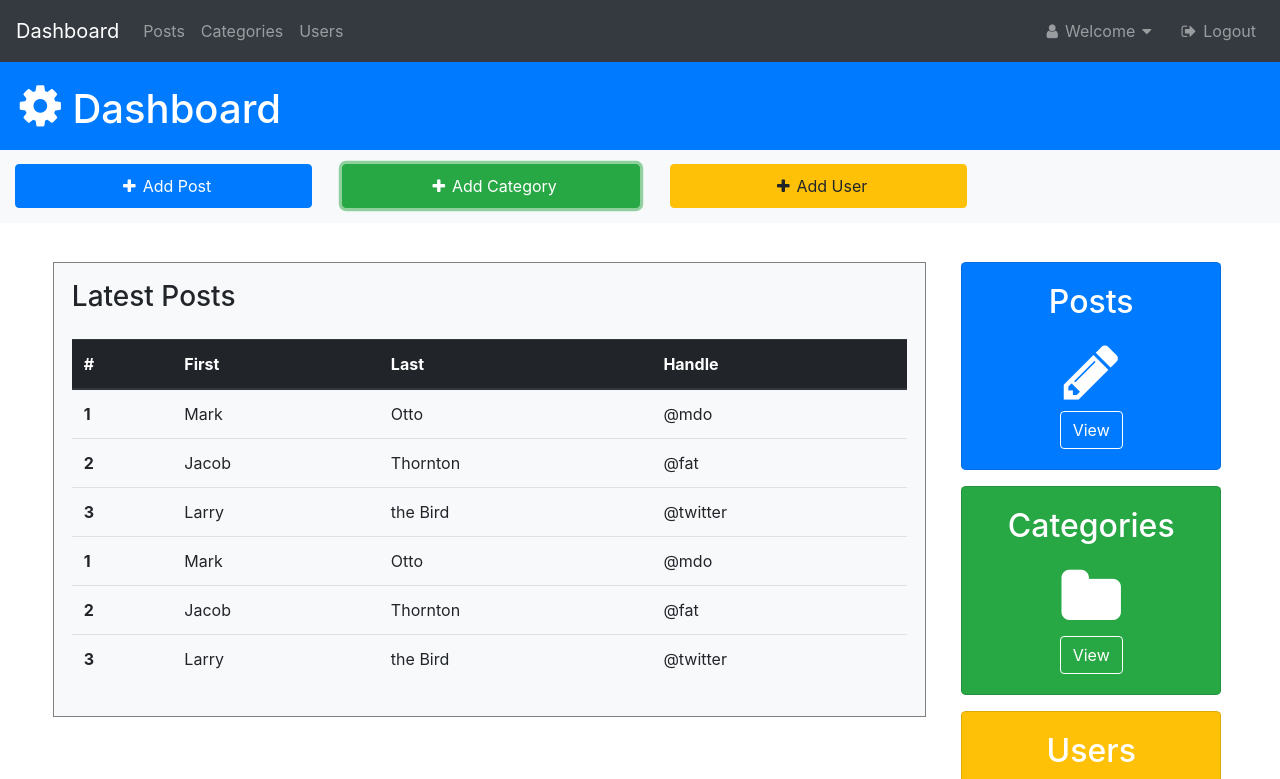
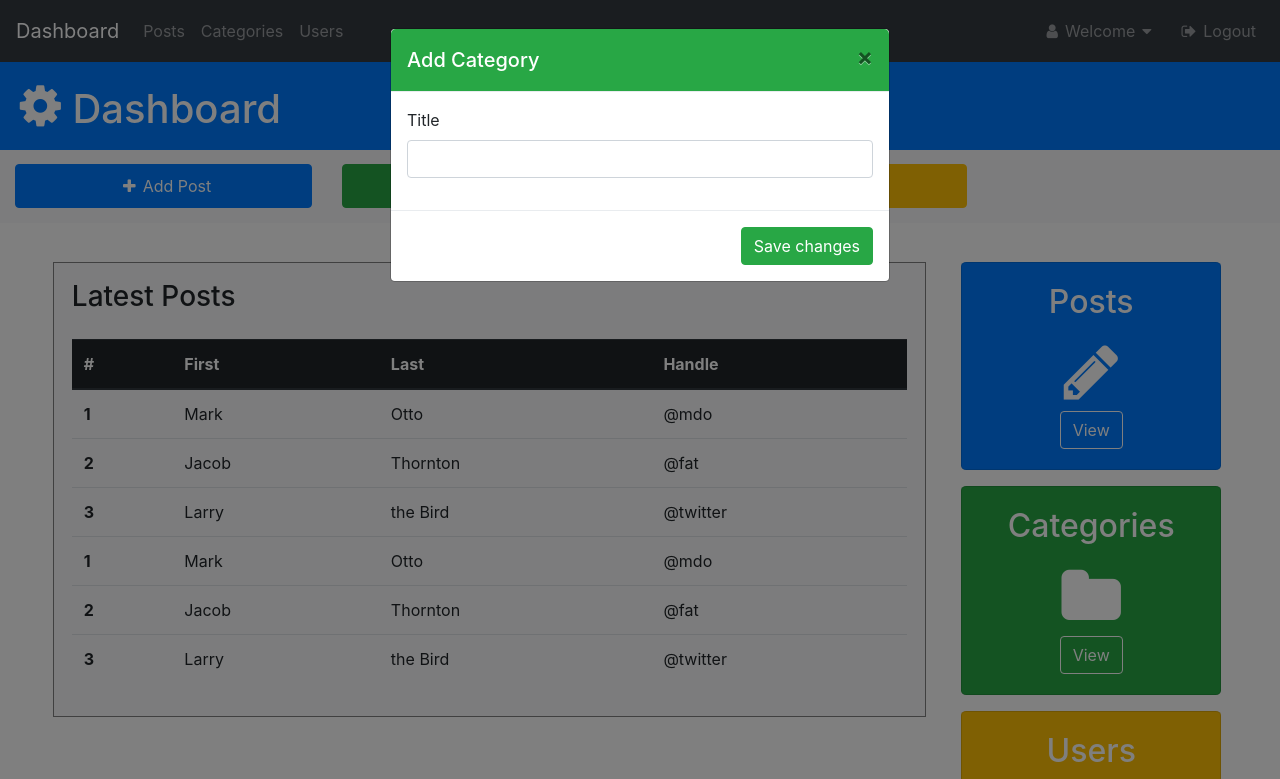
Before and after one commit to Ahlam-Ibrahim/Task_1, a plain HTML site: page index.html in a window 1280 px wide. Both pictures are taken after a click on the button "Add Category". Shown: the top 779 px of the page. Drawn offline with nearby package versions, Linux system fonts and the light colour scheme.

Commit message:
Blog Dashboard HomePage
Added the Category Modal

```diff
--- a/index.html
+++ b/index.html
@@ -60,7 +60,8 @@
           <button class="btn btn-primary"><i class="fa fa-plus"></i>Add Post</button>
         </div>
         <div class="col-md-3">
-          <button class="btn btn-success"><i class="fa fa-plus"></i>Add Category</button>
+          <button type="button" data-toggle="modal" data-target="#CategoryModal" class="btn btn-success">
+            <i class="fa fa-plus"></i>Add Category</button>
         </div>
         <div class="col-md-3">
           <button class="btn btn-warning"><i class="fa fa-plus"></i>Add User</button>
@@ -149,7 +150,27 @@
         </div>
       </div>
     </div>
-
+    <!-- Modals Section -->
+    <!-- Modal#2 Category -->
+    <div class="modal fade" id="CategoryModal" tabindex="-1" role="dialog">
+  <div class="modal-dialog" role="document">
+    <div class="modal-content">
+      <div class="modal-header bg-success">
+        <h5 class="modal-title">Add Category</h5>
+        <button type="button" class="close" data-dismiss="modal" aria-label="Close">
+          <span aria-hidden="true">&times;</span>
+        </button>
+      </div>
+      <div class="modal-body form-group">
+        <label for="Category_title">Title</label>
+        <input type="text" class="form-control" />
+      </div>
+      <div class="modal-footer">
+        <button type="button" class="btn btn-success">Save changes</button>
+      </div>
+    </div>
+  </div>
+</div>
   </main>
   <!-- Footer Section -->
 
--- a/style.css
+++ b/style.css
@@ -52,6 +52,11 @@ table {
   border-radius: 2%;
 }
 
+/*** Modals Section ***/
+.modal-header {
+  color: white;
+}
+
 /*** Footer Section ***/
 .footer {
   text-align: center;
```
